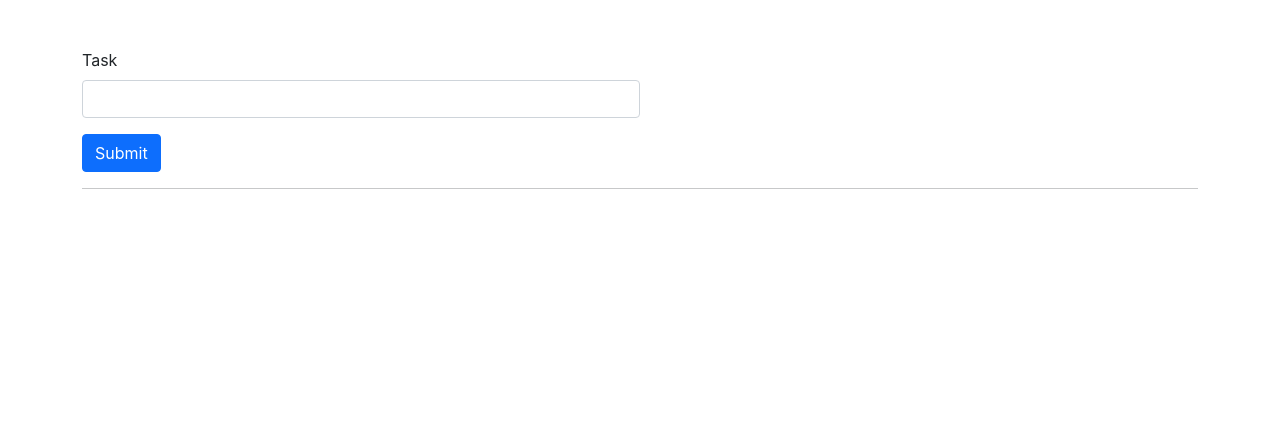
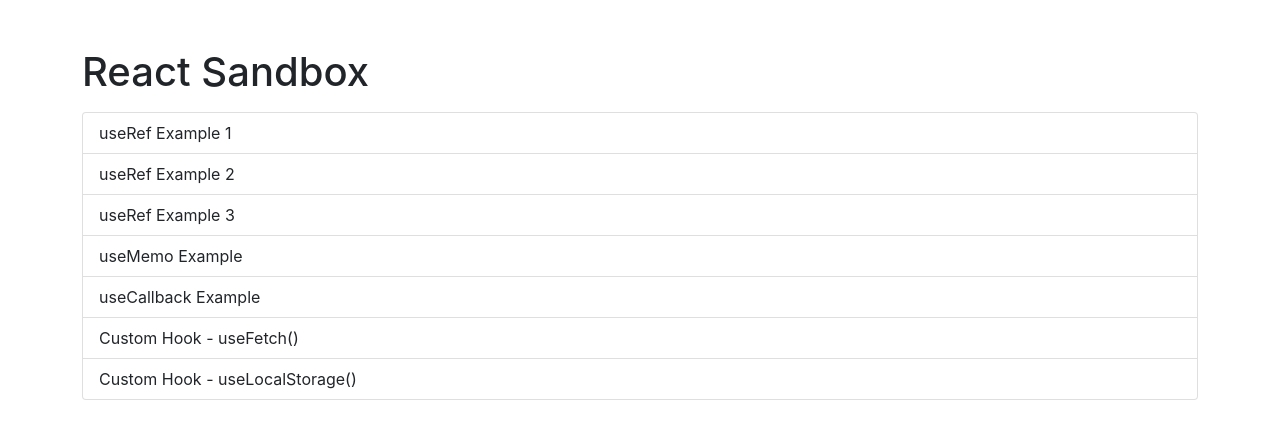
Before and after one commit to ZahidAbdi/react-sandbox, a React (Create React App) app: page / in a window 1280 px wide. Shown: the top 436 px of the page. Built offline with nearby package versions, Linux system fonts and the light colour scheme.

Commit message:
made a home page so its easier to get to the hooks

```diff
--- a/package.json
+++ b/package.json
@@ -9,6 +9,7 @@
     "react": "^17.0.2",
     "react-dom": "^17.0.2",
     "react-router": "^6.2.2",
+    "react-router-dom": "^6.2.2",
     "react-scripts": "5.0.0",
     "web-vitals": "^2.1.4"
   },
--- a/src/App.js
+++ b/src/App.js
@@ -1,3 +1,5 @@
+import { BrowserRouter as Router, Routes, Route } from 'react-router-dom';
+import Home from './components/Home';
 import UseRefExample1 from './components/UseRefExample1';
 import UseRefExample2 from './components/UseRefExample2';
 import UseRefExample3 from './components/UseRefExample3';
@@ -8,15 +10,26 @@
 
 function App() {
   return (
-    <div className='container mt-5'>
-      {/* <UseRefExample1 /> */}
-      {/* <UseRefExample2 /> */}
-      {/* <UseRefExample3 /> */}
-      {/* <UseMemoExample /> */}
-      {/* <UseCallbackExample /> */}
-      {/* <CustomHookExample1 /> */}
-      <CustomHookExample2 />
-    </div>
+    <Router>
+      <div className='container mt-5'>
+        <Routes>
+          <Route path='/' element={<Home />} />
+          <Route path='/useref-example-1' element={<UseRefExample1 />} />
+          <Route path='/useref-example-2' element={<UseRefExample2 />} />
+          <Route path='/useref-example-3' element={<UseRefExample3 />} />
+          <Route path='/usememo-example' element={<UseMemoExample />} />
+          <Route path='/usecallback-example' element={<UseCallbackExample />} />
+          <Route
+            path='/custom-hook-example-1'
+            element={<CustomHookExample1 />}
+          />
+          <Route
+            path='/custom-hook-example-2'
+            element={<CustomHookExample2 />}
+          />
+        </Routes>
+      </div>
+    </Router>
   );
 }
 
--- /dev/null
+++ b/src/components/Home.jsx
@@ -0,0 +1,55 @@
+import { Link } from 'react-router-dom'
+
+function Home() {
+  return (
+    <>
+      <h1 className='mb-3'>React Sandbox</h1>
+      <ul class='list-group'>
+        <Link
+          className='list-group-item list-group-item-action'
+          to='useref-example-1'
+        >
+          useRef Example 1
+        </Link>
+        <Link
+          className='list-group-item list-group-item-action'
+          to='useref-example-2'
+        >
+          useRef Example 2
+        </Link>
+        <Link
+          className='list-group-item list-group-item-action'
+          to='useref-example-3'
+        >
+          useRef Example 3
+        </Link>
+        <Link
+          className='list-group-item list-group-item-action'
+          to='usememo-example'
+        >
+          useMemo Example
+        </Link>
+        <Link
+          className='list-group-item list-group-item-action'
+          to='usecallback-example'
+        >
+          useCallback Example
+        </Link>
+        <Link
+          className='list-group-item list-group-item-action'
+          to='custom-hook-example-1'
+        >
+          Custom Hook - useFetch()
+        </Link>
+        <Link
+          className='list-group-item list-group-item-action'
+          to='custom-hook-example-2'
+        >
+          Custom Hook - useLocalStorage()
+        </Link>
+      </ul>
+    </>
+  )
+}
+
+export default Home
```
Also changed, not shown: 1 other file (tests, documents, lock files or other folders).
